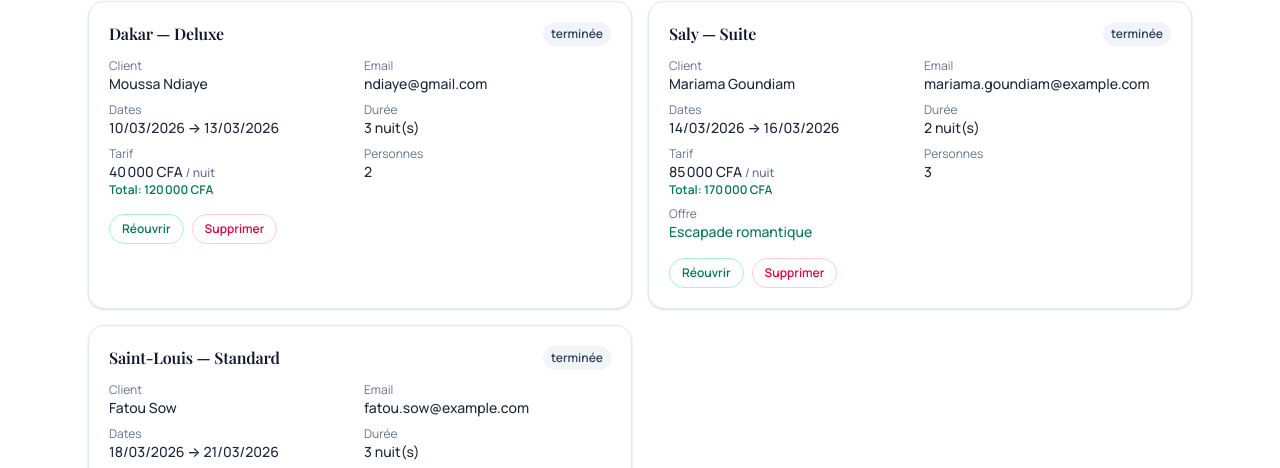
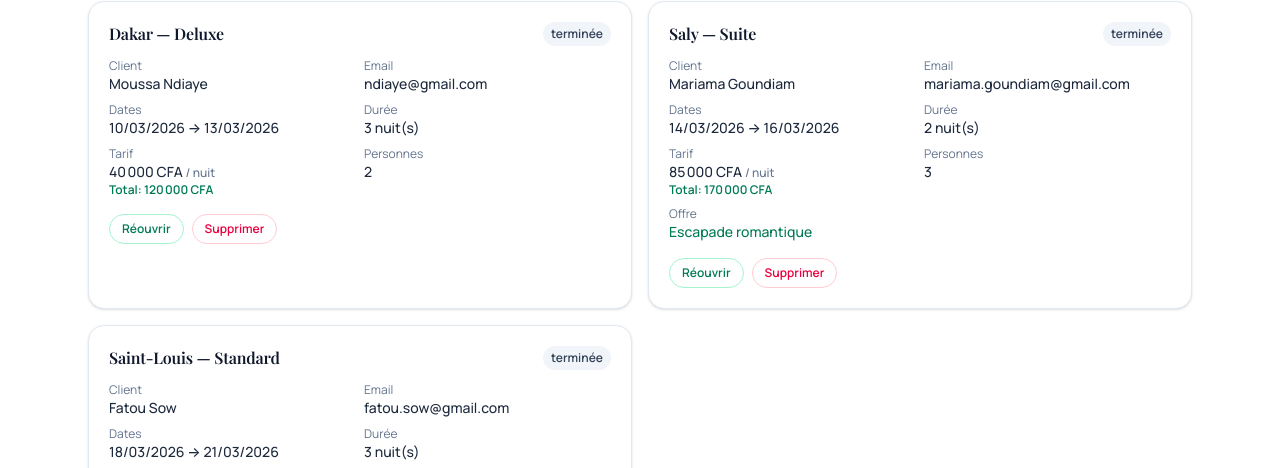
Before and after one commit to babacarbarry95-byte/examen-frontend, a React (Vite) app: page /dashboard in a window 1280 px wide. Shown: the part 962-1430 px from the top of the page. Built offline with nearby package versions, Linux system fonts and the light colour scheme.

Commit message:
Les tarifs ajoutees

```diff
--- a/src/components/Dashboard.tsx
+++ b/src/components/Dashboard.tsx
@@ -46,7 +46,7 @@ function getReservations(): Reservation[] {
       {
         id: Date.now() - 1000 * 60 * 60 * 24 * 9,
         name: "Mariama Goundiam",
-        email: "mariama.goundiam@example.com",
+        email: "mariama.goundiam@gmail.com",
         city: "Saly",
         roomType: "Suite",
         guests: 3,
@@ -62,7 +62,7 @@ function getReservations(): Reservation[] {
       {
         id: Date.now() - 1000 * 60 * 60 * 24 * 6,
         name: "Fatou Sow",
-        email: "fatou.sow@example.com",
+        email: "fatou.sow@gmail.com",
         city: "Saint-Louis",
         roomType: "Standard",
         guests: 1,
```
